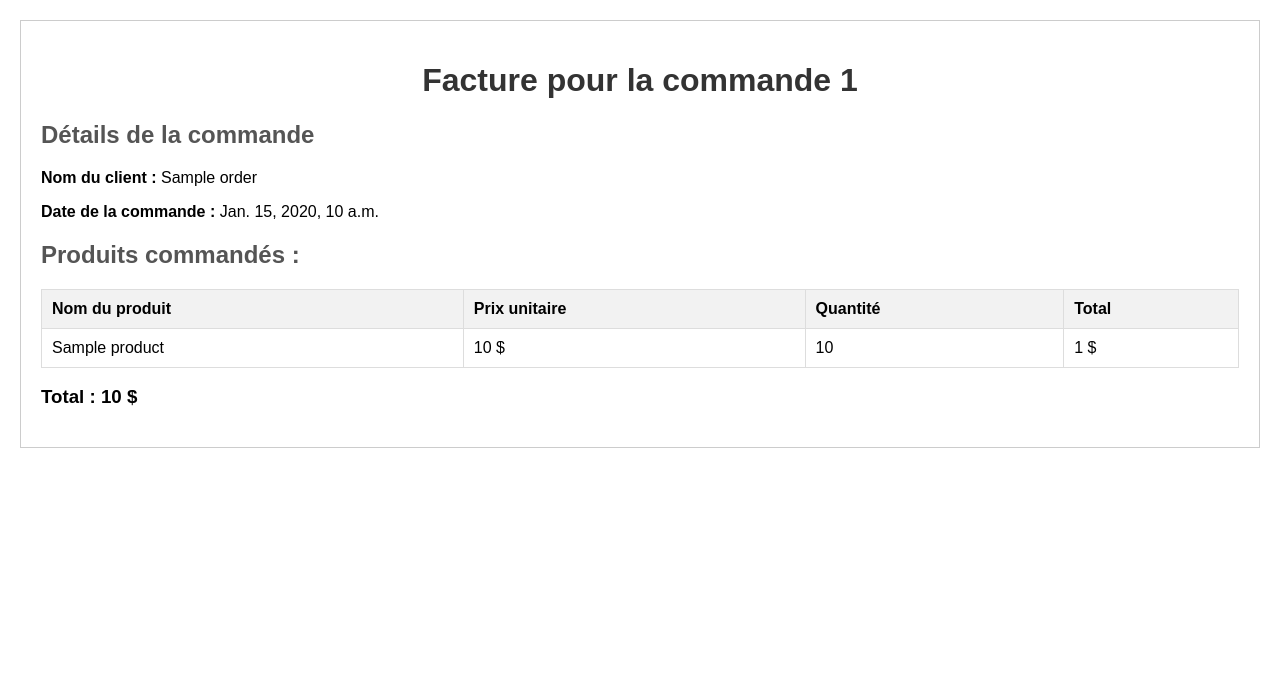
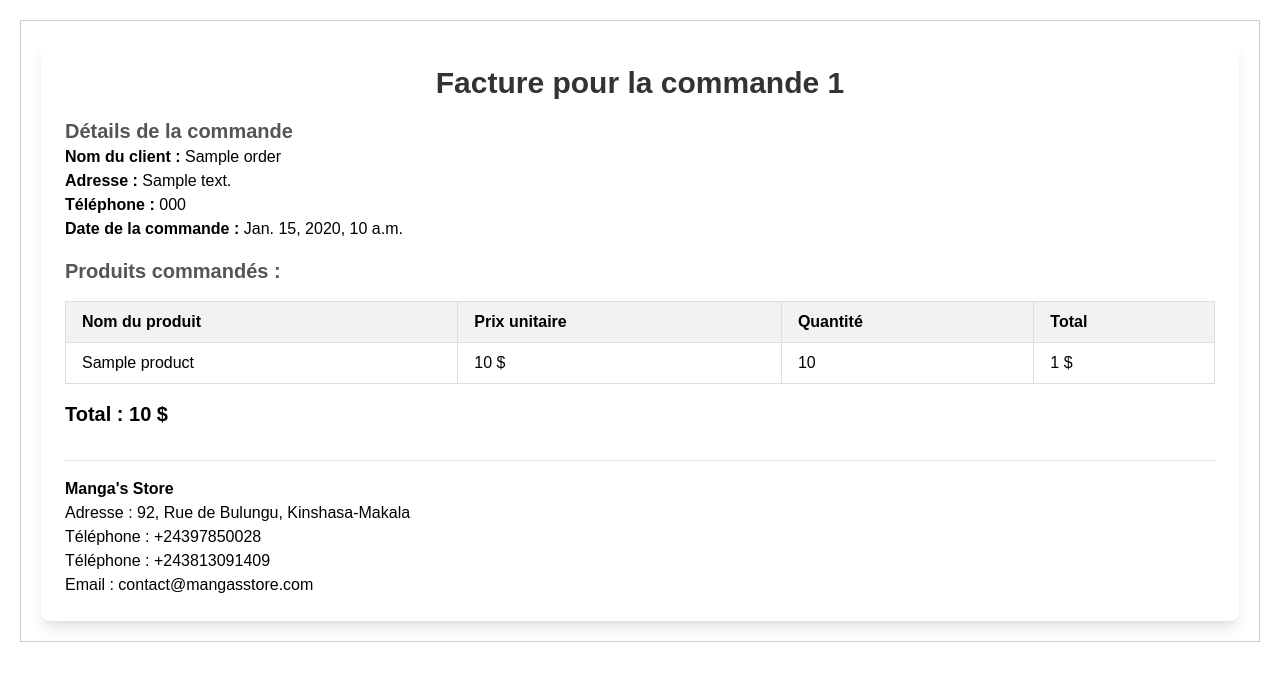
Before and after one commit to Kibanya14/ECOM, a Django app: template shop/templates/shop/invoice.html in a window 1280 px wide. Shown: the top 681 px of the page. Run offline with Django 5.2, Linux system fonts and the light colour scheme; the template is opened without the code that fills it: most values are stand-ins (such as "Sample title", 1, 10 or a date in 2020).

Commit message:
configuration pour deployement 3

```diff
--- a/shop/templates/shop/invoice.html
+++ b/shop/templates/shop/invoice.html
@@ -5,6 +5,7 @@
     <meta charset="UTF-8">
     <meta name="viewport" content="width=device-width, initial-scale=1.0">
     <title>Facture - Commande {{ order.id }}</title>
+    <link href="https://cdn.jsdelivr.net/npm/tailwindcss@2.2.19/dist/tailwind.min.css" rel="stylesheet">
     <style>
         body {
             font-family: Arial, sans-serif;
@@ -38,31 +39,48 @@
 </head>
 <body>
 
-<h1>Facture pour la commande {{ order.id }}</h1>
+<div class="container mx-auto p-6 bg-white shadow-lg rounded-lg">
+    <h1 class="text-3xl font-bold mb-4">Facture pour la commande {{ order.id }}</h1>
 
-<h2>Détails de la commande</h2>
+    <h2 class="text-xl font-semibold">Détails de la commande</h2>
     <p><strong>Nom du client :</strong> {{ order.nom }}</p>
+    <p><strong>Adresse :</strong> {{ order.address }}</p>
+    <p><strong>Téléphone :</strong> {{ order.telephone }}</p>
     <p><strong>Date de la commande :</strong> {{ order.date_commande }}</p>
 
-<h2>Produits commandés :</h2>
-<table>
+    <h2 class="text-xl font-semibold mt-4">Produits commandés :</h2>
+    <table class="mt-4">
+        <thead>
             <tr>
-        <th>Nom du produit</th>
-        <th>Prix unitaire</th>
-        <th>Quantité</th>
-        <th>Total</th>
+                <th class="border px-4 py-2">Nom du produit</th>
+                <th class="border px-4 py-2">Prix unitaire</th>
+                <th class="border px-4 py-2">Quantité</th>
+                <th class="border px-4 py-2">Total</th>
             </tr>
+        </thead>
+        <tbody>
             {% for product in products %}
             <tr>
-        <td>{{ product.title }}</td>
-        <td>{{ product.price }} $</td>
-        <td>{{ product.quantity }}</td> <!-- Utilisez la quantité calculée -->
-        <td>{{ product.total_price }} $</td> <!-- Utilisez le prix total calculé -->
+                <td class="border px-4 py-2">{{ product.title }}</td>
+                <td class="border px-4 py-2">{{ product.price }} $</td>
+                <td class="border px-4 py-2">{{ product.quantity }}</td> <!-- Utilisez la quantité calculée -->
+                <td class="border px-4 py-2">{{ product.total_price }} $</td> <!-- Utilisez le prix total calculé -->
             </tr>
             {% endfor %}
+        </tbody>
     </table>
 
-<h3>Total : {{ order.total }} $</h3>
+    <h3 class="text-xl font-bold mt-4">Total : {{ order.total }} $</h3>
+
+    <!-- Footer avec les informations de la société -->
+    <footer class="mt-8 border-t pt-4">
+        <h3 class="font-bold">Manga's Store</h3>
+        <p>Adresse : 92, Rue de Bulungu, Kinshasa-Makala</p>
+        <p>Téléphone : +24397850028</p>
+        <p>Téléphone : +243813091409</p>
+        <p>Email : contact@mangasstore.com</p> <!-- Ajoutez l'email si nécessaire -->
+    </footer>
+</div>
 
 </body>
 </html>
```
Lines whose indentation alone changed are shown as unchanged.
